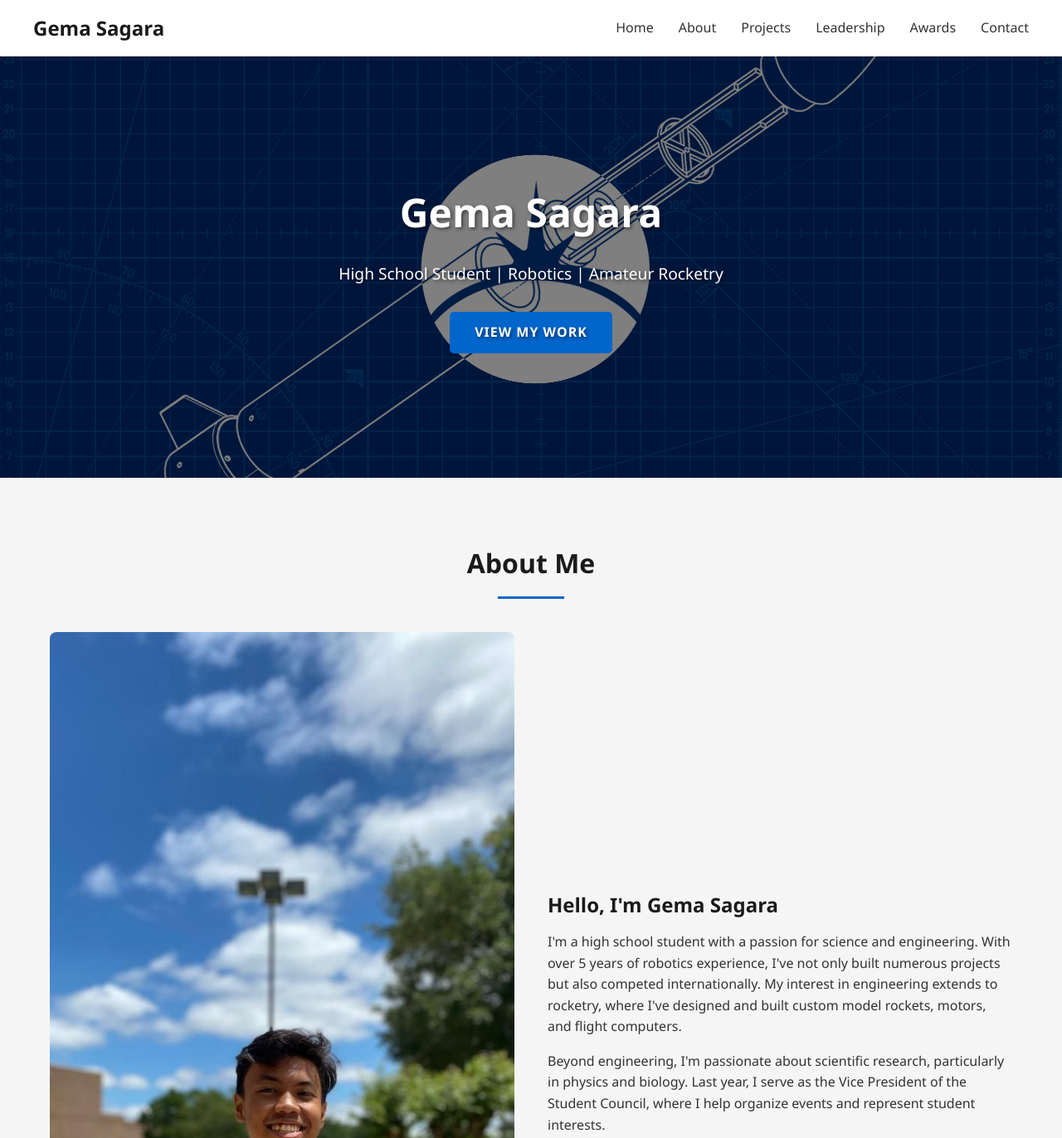
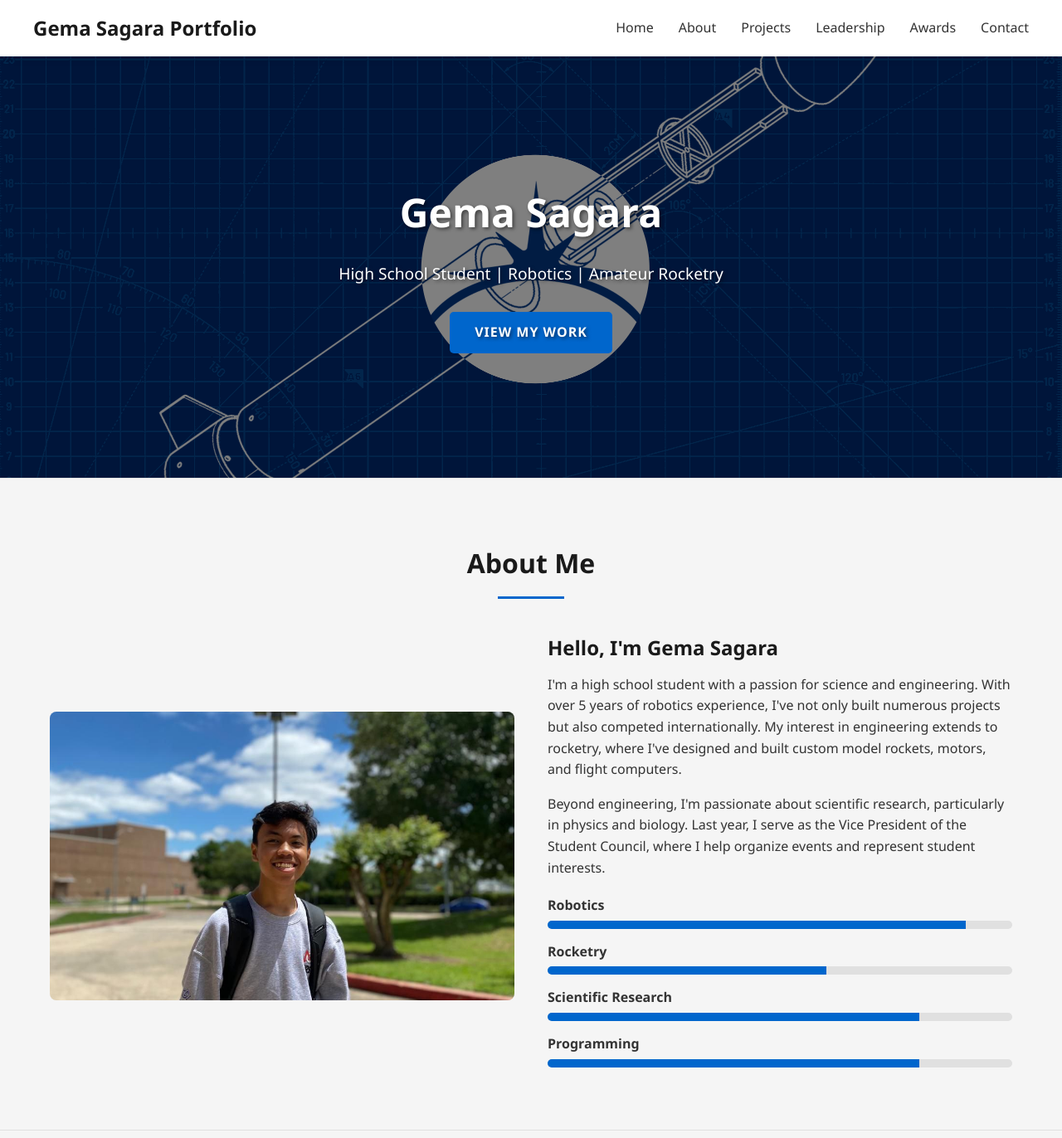
Before and after one commit to gemasagara/gemasagara.github.io, a plain HTML site: page index.html in a window 1280 px wide. Shown: the top 1372 px of the page at 83% size. Drawn offline with Linux system fonts and the light colour scheme.

Commit message:
Update index.html

```diff
--- a/index.html
+++ b/index.html
@@ -205,7 +205,7 @@
           flex: 1;
           position: relative;
           width: 100%;
-          padding-bottom: 100%; /* This equals 9/16 (height/width) for a 16:9 ratio */
+          padding-bottom: 30%; /* This equals 9/16 (height/width) for a 16:9 ratio */
           overflow: hidden;
         }
 
@@ -524,7 +524,7 @@
     <!-- Navigation -->
     <nav>
         <div class="container nav-container">
-            <div class="logo">Gema Sagara</div>
+            <div class="logo">Gema Sagara Portfolio</div>
             <button class="mobile-menu-btn">≡</button>
             <ul class="nav-links">
                 <li><a href="#home">Home</a></li>
```
